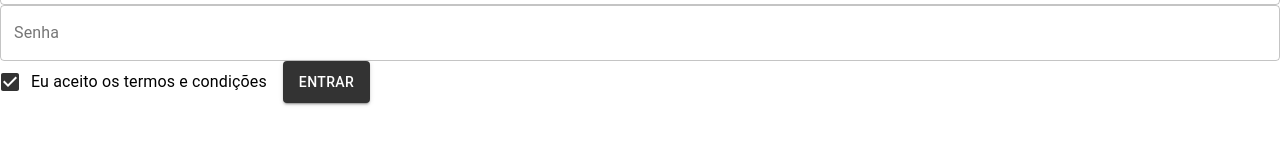
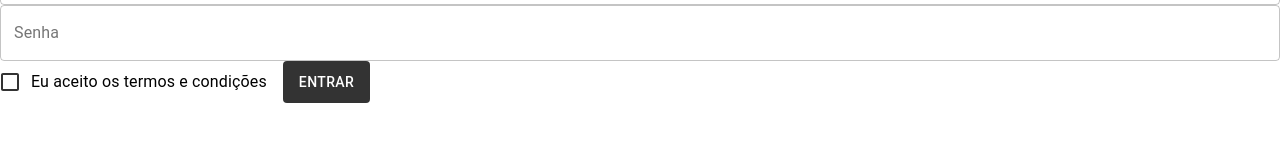
Before and after one commit to samuerikcoder/GatherMate, a React (Vite) app: page / in a window 1280 px wide. Shown: the part 190-334 px from the top of the page. Built offline with nearby package versions, Linux system fonts and the light colour scheme; no server answers.

Commit message:
add checkbox validation

```diff
--- a/src/pages/Login/LoginPage.tsx
+++ b/src/pages/Login/LoginPage.tsx
@@ -1,4 +1,4 @@
-import React, { useEffect, useRef } from "react";
+import React, { useEffect, useRef, useState } from "react";
 import { Formik, Form, Field } from "formik";
 import { useDispatch, useSelector } from "react-redux";
 import { setUser } from "@/slices/userSlice";
@@ -15,10 +15,10 @@ export const LoginPage = () => {
   const dispatch = useDispatch();
   const apiURL = import.meta.env.VITE_API_URL;
   const formRef = useRef<any>(null);
+  const [isTermsChecked, setIsTermsChecked] = useState(false);
 
   const handleSubmit = async (values: any): Promise<void> => {
     const { email, password } = values;
-    console.log(JSON.stringify({ email, password}));
     try {
       const response = await fetch(`${apiURL}/api/v1/auth/login`, {
         method: "POST",
@@ -29,8 +29,8 @@ export const LoginPage = () => {
       });
 
       const result = await response.json();
-      if(result[0].message === "Sucesso!") {
-        dispatch(setUser(result[0].data.user))
+      if (result[0].message === "Sucesso!") {
+        dispatch(setUser(result[0].data.user));
       }
       console.log(result);
     } catch (error) {
@@ -81,7 +81,11 @@ export const LoginPage = () => {
 
               <FormControlLabel
                 control={
-                  <Checkbox style={{ color: "#333333" }} defaultChecked />
+                  <Checkbox
+                    style={{ color: "#333333" }}
+                    checked={isTermsChecked}
+                    onChange={() => setIsTermsChecked(!isTermsChecked)}
+                  />
                 }
                 label="Eu aceito os termos e condições"
               />
@@ -90,6 +94,7 @@ export const LoginPage = () => {
                 style={{ background: "#333333", color: "#fff", height: "42px" }}
                 variant="contained"
                 type="submit"
+                disabled={!isTermsChecked}
               >
                 Entrar
               </Button>
```
